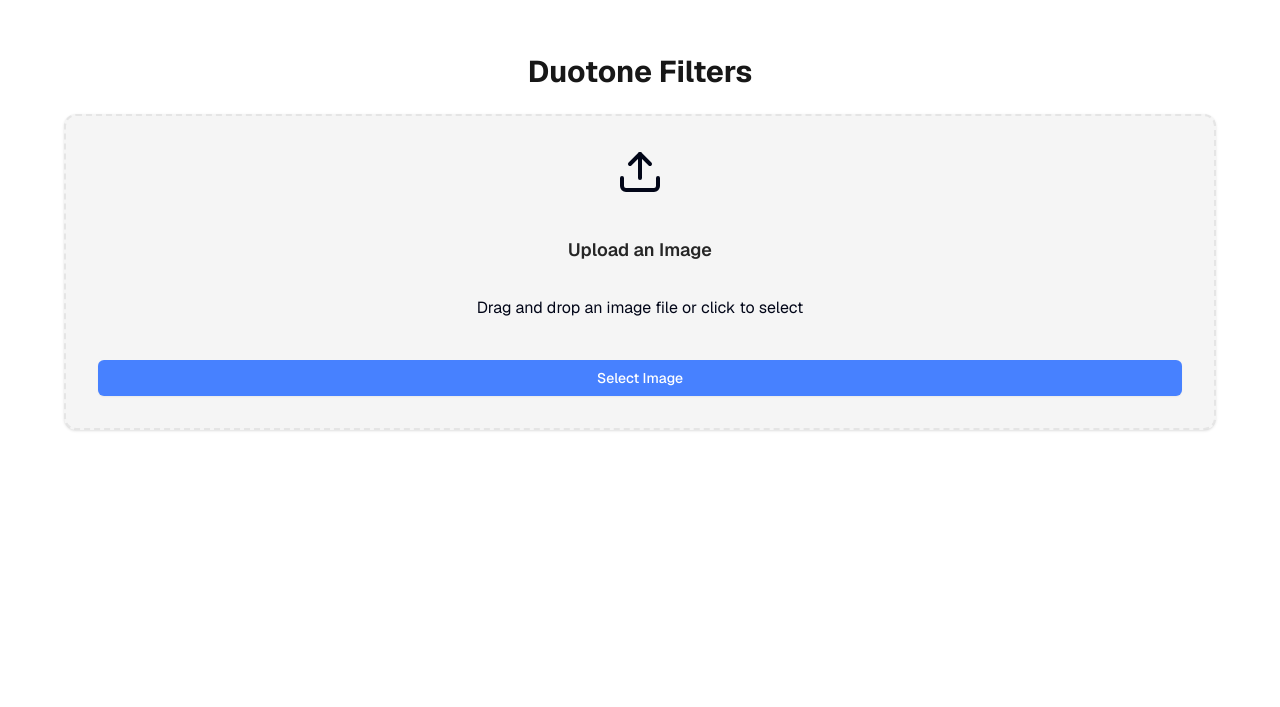
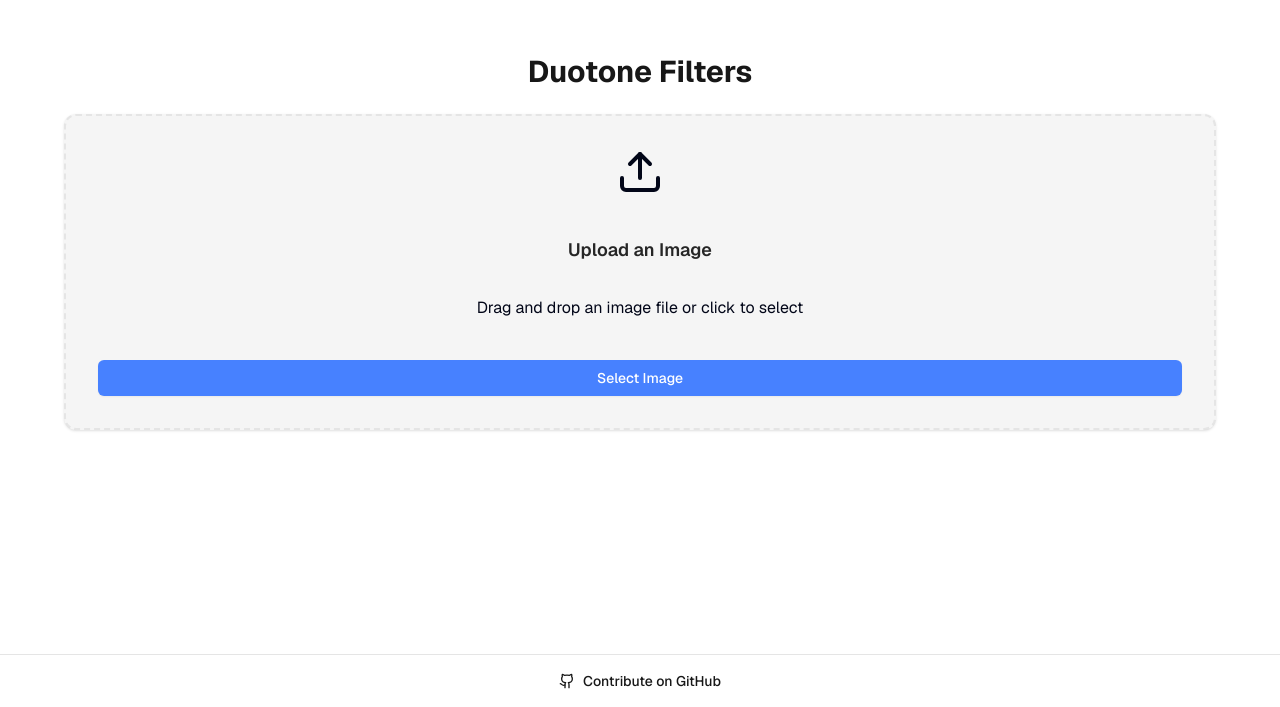
Before and after one commit to hendraaagil/duotone, a Next.js app: page / in a window 1280 px wide. Shown: the part 146-853 px from the top of the page. Before the commit the page ends 800 px from the top, so only its background shows below. Built offline with nearby package versions, Linux system fonts and the light colour scheme.

Commit message:
feat: add footer

```diff
--- a/src/app/layout.tsx
+++ b/src/app/layout.tsx
@@ -1,6 +1,7 @@
 import type { Metadata } from 'next'
 import { Geist } from 'next/font/google'
 import './globals.css'
+import { Footer } from '@/components/ui/footer'
 
 const geistSans = Geist({
 	variable: '--font-geist-sans',
@@ -25,7 +26,10 @@ export default function RootLayout({
 				className={`${geistSans.variable} font-sans antialiased`}
 				suppressHydrationWarning
 			>
-				{children}
+				<div className="flex min-h-screen flex-col">
+					<main className="flex-1">{children}</main>
+					<Footer />
+				</div>
 			</body>
 		</html>
 	)
--- /dev/null
+++ b/src/components/ui/footer.tsx
@@ -0,0 +1,19 @@
+import { Github } from 'lucide-react'
+
+export function Footer() {
+	return (
+		<footer className="border-t border-border bg-background/50 text-foreground backdrop-blur supports-[backdrop-filter]:bg-background/60">
+			<div className="mx-auto w-fit px-4 py-2">
+				<a
+					href="https://github.com/hendraaagil/duotone"
+					target="_blank"
+					rel="noopener noreferrer"
+					className="inline-flex items-center space-x-2 rounded-md px-3 py-2 text-sm font-medium text-foreground transition-colors hover:bg-accent hover:text-accent-foreground"
+				>
+					<Github className="h-4 w-4" />
+					<span>Contribute on GitHub</span>
+				</a>
+			</div>
+		</footer>
+	)
+}
```
